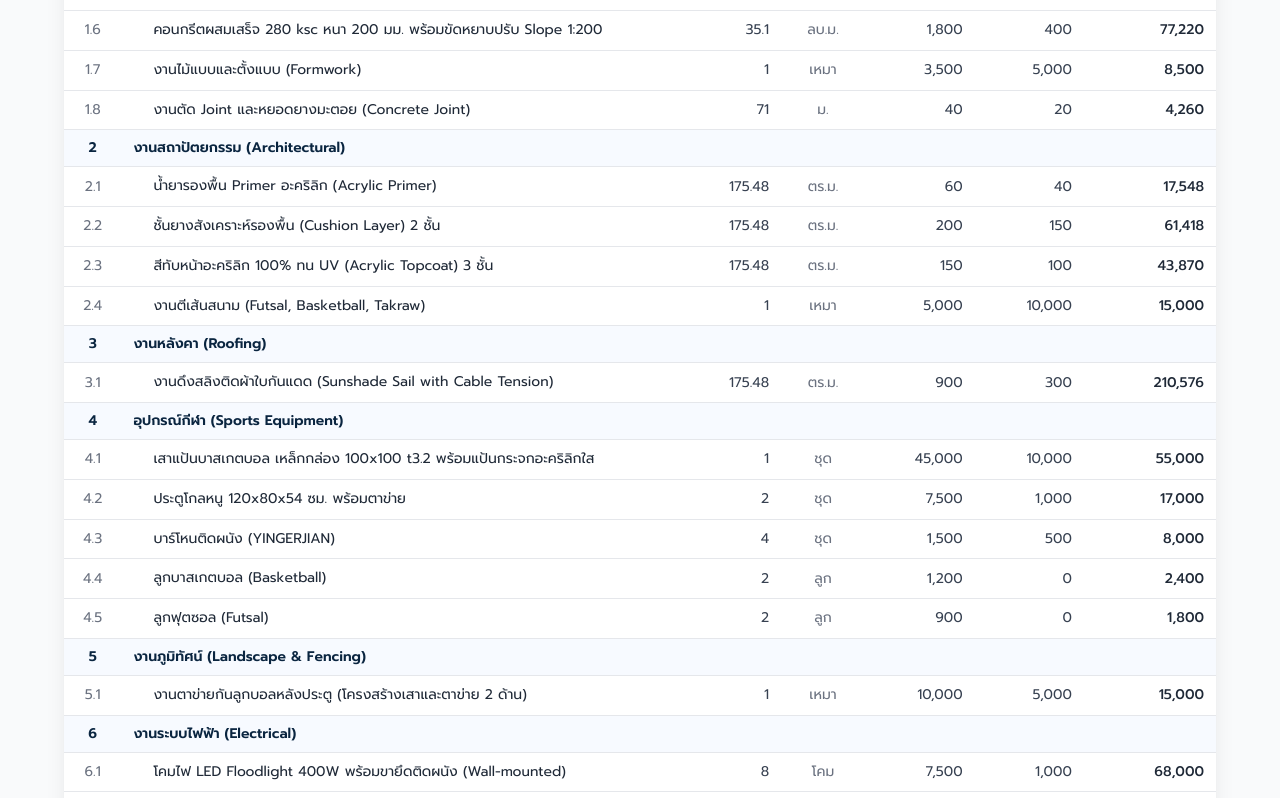
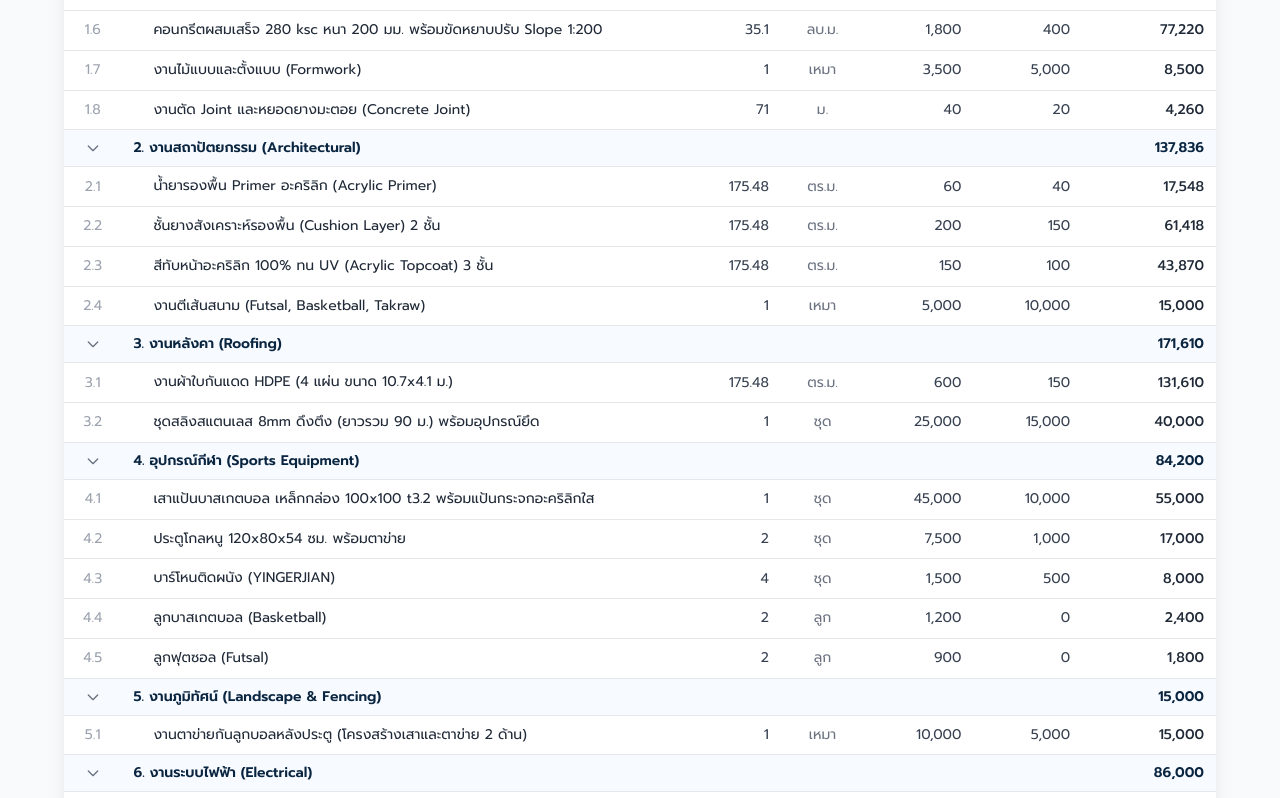
Before and after one commit to suteechu/CourtHeim, a React (Vite) app: page / in a window 1280 px wide. Shown: the part 6082-6880 px from the top of the page. Built offline with nearby package versions, Linux system fonts and the light colour scheme.

Commit message:
Detail sunshade sail specs and add collapsible BOQ categories with subtotals

```diff
--- a/src/components/BOQ.jsx
+++ b/src/components/BOQ.jsx
@@ -1,6 +1,22 @@
 import React, { useState } from 'react';
 
 const BOQ = () => {
+  const [expandedCategories, setExpandedCategories] = useState({
+    'งานโครงสร้าง (Structural)': true,
+    'งานสถาปัตยกรรม (Architectural)': true,
+    'งานหลังคา (Roofing)': true,
+    'อุปกรณ์กีฬา (Sports Equipment)': true,
+    'งานภูมิทัศน์ (Landscape & Fencing)': true,
+    'งานระบบไฟฟ้า (Electrical)': true,
+  });
+
+  const toggleCategory = (category) => {
+    setExpandedCategories(prev => ({
+      ...prev,
+      [category]: !prev[category]
+    }));
+  };
+
   const [boqItems, setBoqItems] = useState([
     // 1. งานเตรียมพื้นที่และโครงสร้าง (Site Prep & Structural)
     { id: 1, category: 'งานโครงสร้าง (Structural)', item: 'งานเตรียมพื้นที่ ปรับระดับบดอัดดินเดิม และทำ Slope 1:200 (Subgrade & Slope 1:200)', qty: 175.48, unit: 'ตร.ม.', materialPrice: 0, laborPrice: 50, total: 8774 },
@@ -19,17 +35,18 @@ const BOQ = () => {
     { id: 12, category: 'งานสถาปัตยกรรม (Architectural)', item: 'งานตีเส้นสนาม (Futsal, Basketball, Takraw)', qty: 1, unit: 'เหมา', materialPrice: 5000, laborPrice: 10000, total: 15000 },
 
     // 3. งานหลังคาและอุปกรณ์ (Roofing & Equipment)
-    { id: 13, category: 'งานหลังคา (Roofing)', item: 'งานดึงสลิงติดผ้าใบกันแดด (Sunshade Sail with Cable Tension)', qty: 175.48, unit: 'ตร.ม.', materialPrice: 900, laborPrice: 300, total: 210576 },
-    { id: 14, category: 'อุปกรณ์กีฬา (Sports Equipment)', item: 'เสาแป้นบาสเกตบอล เหล็กกล่อง 100x100 t3.2 พร้อมแป้นกระจกอะคริลิกใส', qty: 1, unit: 'ชุด', materialPrice: 45000, laborPrice: 10000, total: 55000 },
-    { id: 15, category: 'อุปกรณ์กีฬา (Sports Equipment)', item: 'ประตูโกลหนู 120x80x54 ซม. พร้อมตาข่าย', qty: 2, unit: 'ชุด', materialPrice: 7500, laborPrice: 1000, total: 17000 },
-    { id: 16, category: 'อุปกรณ์กีฬา (Sports Equipment)', item: 'บาร์โหนติดผนัง (YINGERJIAN)', qty: 4, unit: 'ชุด', materialPrice: 1500, laborPrice: 500, total: 8000 },
-    { id: 17, category: 'อุปกรณ์กีฬา (Sports Equipment)', item: 'ลูกบาสเกตบอล (Basketball)', qty: 2, unit: 'ลูก', materialPrice: 1200, laborPrice: 0, total: 2400 },
-    { id: 18, category: 'อุปกรณ์กีฬา (Sports Equipment)', item: 'ลูกฟุตซอล (Futsal)', qty: 2, unit: 'ลูก', materialPrice: 900, laborPrice: 0, total: 1800 },
-    { id: 19, category: 'งานภูมิทัศน์ (Landscape & Fencing)', item: 'งานตาข่ายกันลูกบอลหลังประตู (โครงสร้างเสาและตาข่าย 2 ด้าน)', qty: 1, unit: 'เหมา', materialPrice: 10000, laborPrice: 5000, total: 15000 },
+    { id: 13, category: 'งานหลังคา (Roofing)', item: 'งานผ้าใบกันแดด HDPE (4 แผ่น ขนาด 10.7x4.1 ม.)', qty: 175.48, unit: 'ตร.ม.', materialPrice: 600, laborPrice: 150, total: 131610 },
+    { id: 14, category: 'งานหลังคา (Roofing)', item: 'ชุดสลิงสแตนเลส 8mm ดึงตึง (ยาวรวม 90 ม.) พร้อมอุปกรณ์ยึด', qty: 1, unit: 'ชุด', materialPrice: 25000, laborPrice: 15000, total: 40000 },
+    { id: 15, category: 'อุปกรณ์กีฬา (Sports Equipment)', item: 'เสาแป้นบาสเกตบอล เหล็กกล่อง 100x100 t3.2 พร้อมแป้นกระจกอะคริลิกใส', qty: 1, unit: 'ชุด', materialPrice: 45000, laborPrice: 10000, total: 55000 },
+    { id: 16, category: 'อุปกรณ์กีฬา (Sports Equipment)', item: 'ประตูโกลหนู 120x80x54 ซม. พร้อมตาข่าย', qty: 2, unit: 'ชุด', materialPrice: 7500, laborPrice: 1000, total: 17000 },
+    { id: 17, category: 'อุปกรณ์กีฬา (Sports Equipment)', item: 'บาร์โหนติดผนัง (YINGERJIAN)', qty: 4, unit: 'ชุด', materialPrice: 1500, laborPrice: 500, total: 8000 },
+    { id: 18, category: 'อุปกรณ์กีฬา (Sports Equipment)', item: 'ลูกบาสเกตบอล (Basketball)', qty: 2, unit: 'ลูก', materialPrice: 1200, laborPrice: 0, total: 2400 },
+    { id: 19, category: 'อุปกรณ์กีฬา (Sports Equipment)', item: 'ลูกฟุตซอล (Futsal)', qty: 2, unit: 'ลูก', materialPrice: 900, laborPrice: 0, total: 1800 },
+    { id: 20, category: 'งานภูมิทัศน์ (Landscape & Fencing)', item: 'งานตาข่ายกันลูกบอลหลังประตู (โครงสร้างเสาและตาข่าย 2 ด้าน)', qty: 1, unit: 'เหมา', materialPrice: 10000, laborPrice: 5000, total: 15000 },
 
     // 4. งานระบบไฟฟ้า (Electrical)
-    { id: 20, category: 'งานระบบไฟฟ้า (Electrical)', item: 'โคมไฟ LED Floodlight 400W พร้อมขายึดติดผนัง (Wall-mounted)', qty: 8, unit: 'โคม', materialPrice: 7500, laborPrice: 1000, total: 68000 },
-    { id: 21, category: 'งานระบบไฟฟ้า (Electrical)', item: 'ตู้คอนโทรล สายไฟ NYY และท่อร้อยสาย', qty: 1, unit: 'เหมา', materialPrice: 14000, laborPrice: 4000, total: 18000 }
+    { id: 21, category: 'งานระบบไฟฟ้า (Electrical)', item: 'โคมไฟ LED Floodlight 400W พร้อมขายึดติดผนัง (Wall-mounted)', qty: 8, unit: 'โคม', materialPrice: 7500, laborPrice: 1000, total: 68000 },
+    { id: 22, category: 'งานระบบไฟฟ้า (Electrical)', item: 'ตู้คอนโทรล สายไฟ NYY และท่อร้อยสาย', qty: 1, unit: 'เหมา', materialPrice: 14000, laborPrice: 4000, total: 18000 }
   ]);
 
   const totalAmount = boqItems.reduce((sum, item) => sum + item.total, 0);
@@ -196,15 +213,25 @@ const BOQ = () => {
                 </tr>
               </thead>
               <tbody className="text-sm divide-y divide-gray-200">
-                {Object.entries(groupedBoq).map(([category, items], catIndex) => (
+                {Object.entries(groupedBoq).map(([category, items], catIndex) => {
+                  const categoryTotal = items.reduce((sum, i) => sum + i.total, 0);
+                  const isExpanded = expandedCategories[category] !== false;
+
+                  return (
                   <React.Fragment key={category}>
-                    <tr className="bg-blue-50/50 font-semibold text-heim-blue">
-                      <td className="px-3 py-2 text-center">{catIndex + 1}</td>
-                      <td className="px-3 py-2" colSpan={6}>{category}</td>
+                    <tr
+                      className="bg-blue-50/50 font-semibold text-heim-blue cursor-pointer hover:bg-blue-100 transition-colors"
+                      onClick={() => toggleCategory(category)}
+                    >
+                      <td className="px-3 py-2 text-center text-gray-500">
+                        <svg className={`w-4 h-4 mx-auto transition-transform ${isExpanded ? 'rotate-90' : ''}`} fill="none" stroke="currentColor" viewBox="0 0 24 24"><path strokeLinecap="round" strokeLinejoin="round" strokeWidth="2" d="M9 5l7 7-7 7"></path></svg>
+                      </td>
+                      <td className="px-3 py-2" colSpan={5}>{catIndex + 1}. {category}</td>
+                      <td className="px-3 py-2 text-right text-heim-blue">{categoryTotal.toLocaleString('th-TH')}</td>
                     </tr>
-                    {items.map((item, itemIndex) => (
+                    {isExpanded && items.map((item, itemIndex) => (
                       <tr key={item.id} className="hover:bg-gray-50 transition-colors">
-                        <td className="px-3 py-2 text-center text-gray-500 whitespace-nowrap">{`${catIndex + 1}.${itemIndex + 1}`}</td>
+                        <td className="px-3 py-2 text-center text-gray-400 whitespace-nowrap">{`${catIndex + 1}.${itemIndex + 1}`}</td>
                         <td className="px-3 py-2 pl-8 whitespace-nowrap">
                           <span className="text-gray-800 leading-relaxed block">{item.item}</span>
                         </td>
@@ -216,7 +243,7 @@ const BOQ = () => {
                       </tr>
                     ))}
                   </React.Fragment>
-                ))}
+                )})}
               </tbody>
             </table>
           </div>
```
